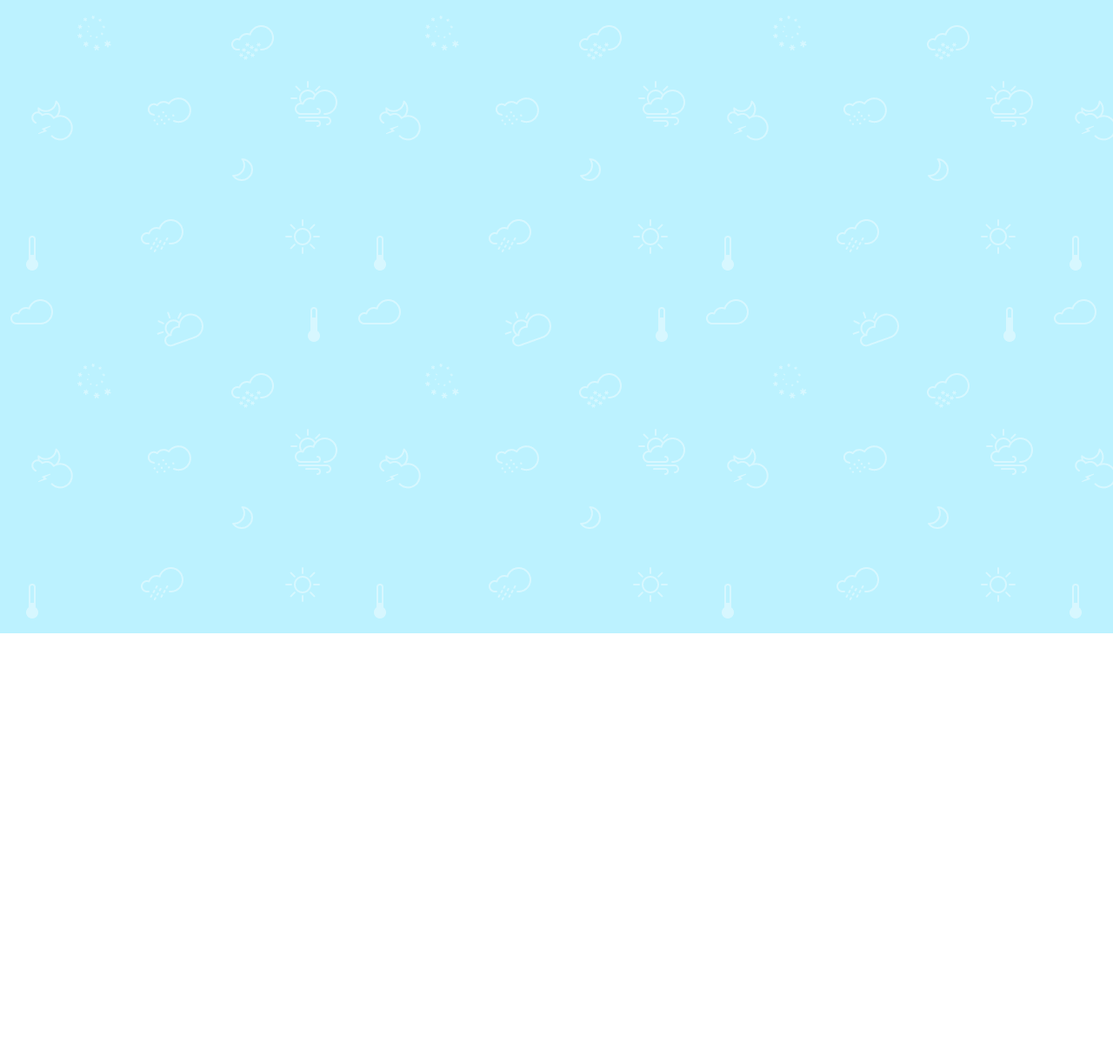
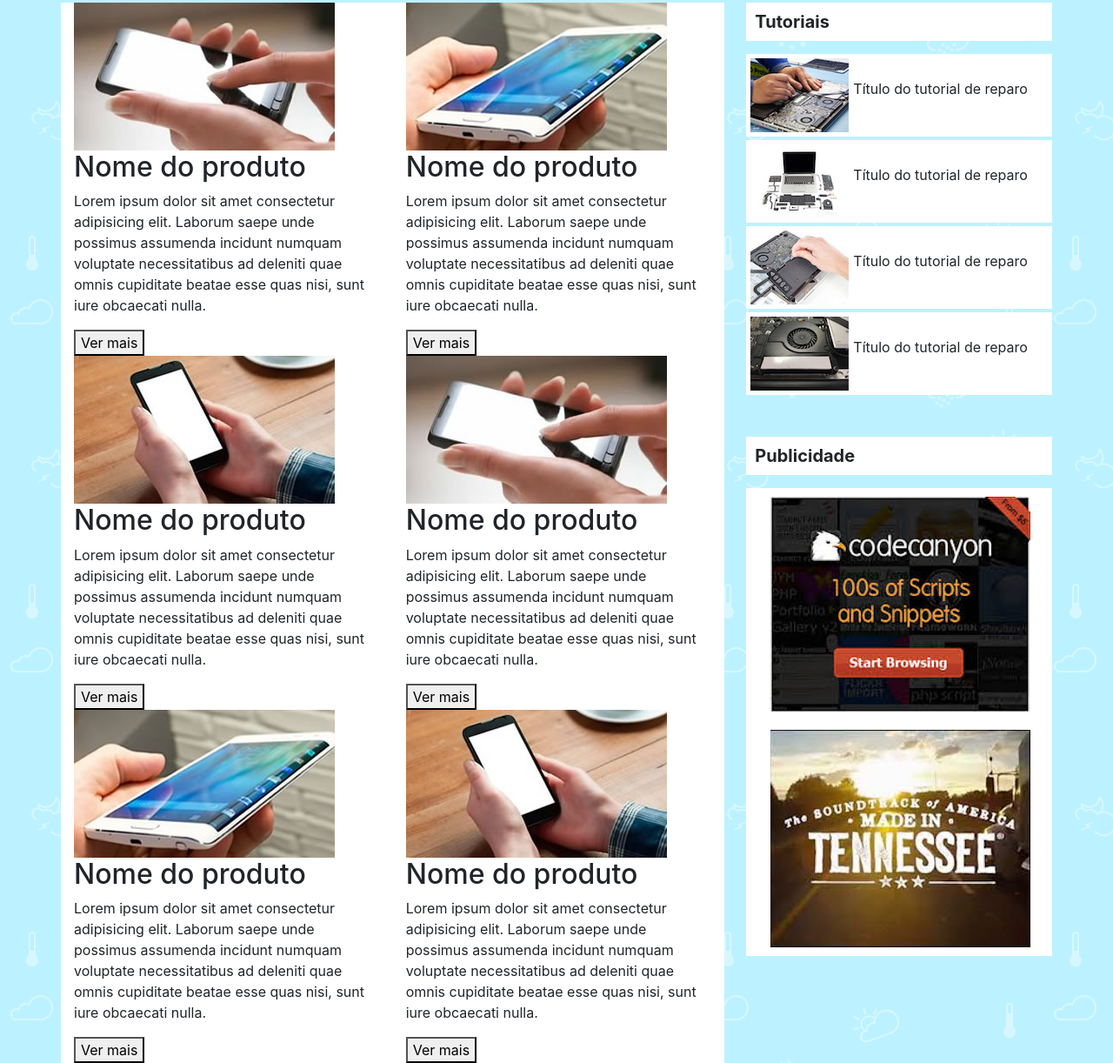
Before and after one commit to francesco-ottavio/projeto-craftsy, a plain HTML site: page index.html in a window 1280 px wide. Shown: the part 72-1294 px from the top of the page at 87% size. Before the commit the page ends 800 px from the top, so only its background shows below. Drawn offline with nearby package versions, Linux system fonts and the light colour scheme.

Commit message:
commit atualização home

```diff
--- a/css/style.css
+++ b/css/style.css
@@ -1,5 +1,9 @@
 body{
     background-image: url("../img/bg-2.png")
+}
+
+header{
+    margin-bottom: 20px;
 }
 
 header div{
@@ -9,3 +13,40 @@ header div{
 header li a{
     color: white;
 }
+
+section div.coluna-1,.coluna-2{
+    background-color: white;
+}
+
+section div.coluna-3{
+    margin-left: 10px;
+    padding-right: 0;
+}
+
+.aside-titulo{
+    background-color: white;
+}
+
+.aside-titulo h2{
+    font-size: 20px;
+    font-weight: bold;
+    padding: 10px;
+    margin-bottom: 15px;
+}
+
+.aside-tutorial{
+    background-color: white;
+    margin-bottom: 4px;
+}
+
+.img-tutorial{
+    margin: 5px;
+}
+
+.aside-publicidade{
+    background-color: white;
+}
+
+.aside-publicidade img{
+    padding: 10px 0 10px 28px;
+}
--- a/index.html
+++ b/index.html
@@ -40,9 +40,80 @@
                 </div>
             </div>
         </div>
-
-
     </header>
+    <section>
+        <div class="container">
+            <div class="row">
+                <div class="col coluna-1">
+                    <img src="img/img-phone-01.jpg" alt="phone-01">
+                    <h2>Nome do produto</h2>
+                    <p>Lorem ipsum dolor sit amet consectetur adipisicing elit. Laborum saepe unde possimus assumenda
+                        incidunt numquam voluptate necessitatibus ad deleniti quae omnis cupiditate beatae esse quas
+                        nisi, sunt iure obcaecati nulla.</p>
+                    <button>Ver mais</button>
+                    <img src="img/img-phone-03.jpg" alt="phone-03">
+                    <h2>Nome do produto</h2>
+                    <p>Lorem ipsum dolor sit amet consectetur adipisicing elit. Laborum saepe unde possimus assumenda
+                        incidunt numquam voluptate necessitatibus ad deleniti quae omnis cupiditate beatae esse quas
+                        nisi, sunt iure obcaecati nulla.</p>
+                    <button>Ver mais</button>
+                    <img src="img/img-phone-02.jpg" alt="phone-02">
+                    <h2>Nome do produto</h2>
+                    <p>Lorem ipsum dolor sit amet consectetur adipisicing elit. Laborum saepe unde possimus assumenda
+                        incidunt numquam voluptate necessitatibus ad deleniti quae omnis cupiditate beatae esse quas
+                        nisi, sunt iure obcaecati nulla.</p>
+                    <button>Ver mais</button>
+                </div>
+                <div class="col coluna-2">
+                    <img src="img/img-phone-02.jpg" alt="phone-02">
+                    <h2>Nome do produto</h2>
+                    <p>Lorem ipsum dolor sit amet consectetur adipisicing elit. Laborum saepe unde possimus assumenda
+                        incidunt numquam voluptate necessitatibus ad deleniti quae omnis cupiditate beatae esse quas
+                        nisi, sunt iure obcaecati nulla.</p>
+                    <button>Ver mais</button>
+                    <img src="img/img-phone-01.jpg" alt="phone-01">
+                    <h2>Nome do produto</h2>
+                    <p>Lorem ipsum dolor sit amet consectetur adipisicing elit. Laborum saepe unde possimus assumenda
+                        incidunt numquam voluptate necessitatibus ad deleniti quae omnis cupiditate beatae esse quas
+                        nisi, sunt iure obcaecati nulla.</p>
+                    <button>Ver mais</button>
+                    <img src="img/img-phone-03.jpg" alt="phone-03">
+                    <h2>Nome do produto</h2>
+                    <p>Lorem ipsum dolor sit amet consectetur adipisicing elit. Laborum saepe unde possimus assumenda
+                        incidunt numquam voluptate necessitatibus ad deleniti quae omnis cupiditate beatae esse quas
+                        nisi, sunt iure obcaecati nulla.</p>
+                    <button>Ver mais</button>
+                </div>
+                <div class="col coluna-3">
+                    <div class="aside-titulo">
+                        <h2>Tutoriais</h2>
+                    </div>
+                    <div class="aside-tutorial d-flex align-items-center">
+                        <img src="img/aside-01.jpg" alt="aside-01" class="img-tutorial">
+                        <p>Título do tutorial de reparo</p>
+                    </div>
+                    <div class="aside-tutorial d-flex align-items-center">
+                        <img src="img/aside-02.jpg" alt="aside-02" class="img-tutorial">
+                        <p>Título do tutorial de reparo</p>
+                    </div>
+                    <div class="aside-tutorial d-flex align-items-center">
+                        <img src="img/aside-03.jpg" alt="aside-03" class="img-tutorial">
+                        <p>Título do tutorial de reparo</p>
+                    </div>
+                    <div class="aside-tutorial d-flex align-items-center">
+                        <img src="img/aside-04.jpg" alt="aside-04" class="img-tutorial">
+                        <p>Título do tutorial de reparo</p>
+                    </div>
+                    <div class="aside-titulo mt-5">
+                        <h2>Publicidade</h2>
+                    </div>
+                    <div class="aside-publicidade">
+                        <img src="img/sem-titulo-01.png" alt="banner-1">
+                        <img src="img/sem-titulo-02.png" alt="banner-2">
+                    </div>
+                </div>
+            </div>
+    </section>
 
     <script src="https://code.jquery.com/jquery-3.3.1.slim.min.js"
         integrity="sha384-q8i/X+965DzO0rT7abK41JStQIAqVgRVzpbzo5smXKp4YfRvH+8abtTE1Pi6jizo" crossorigin="anonymous">
```
Also changed, not shown: img/sem-titulo-01.png (added), img/sem-titulo-02.png (added).
